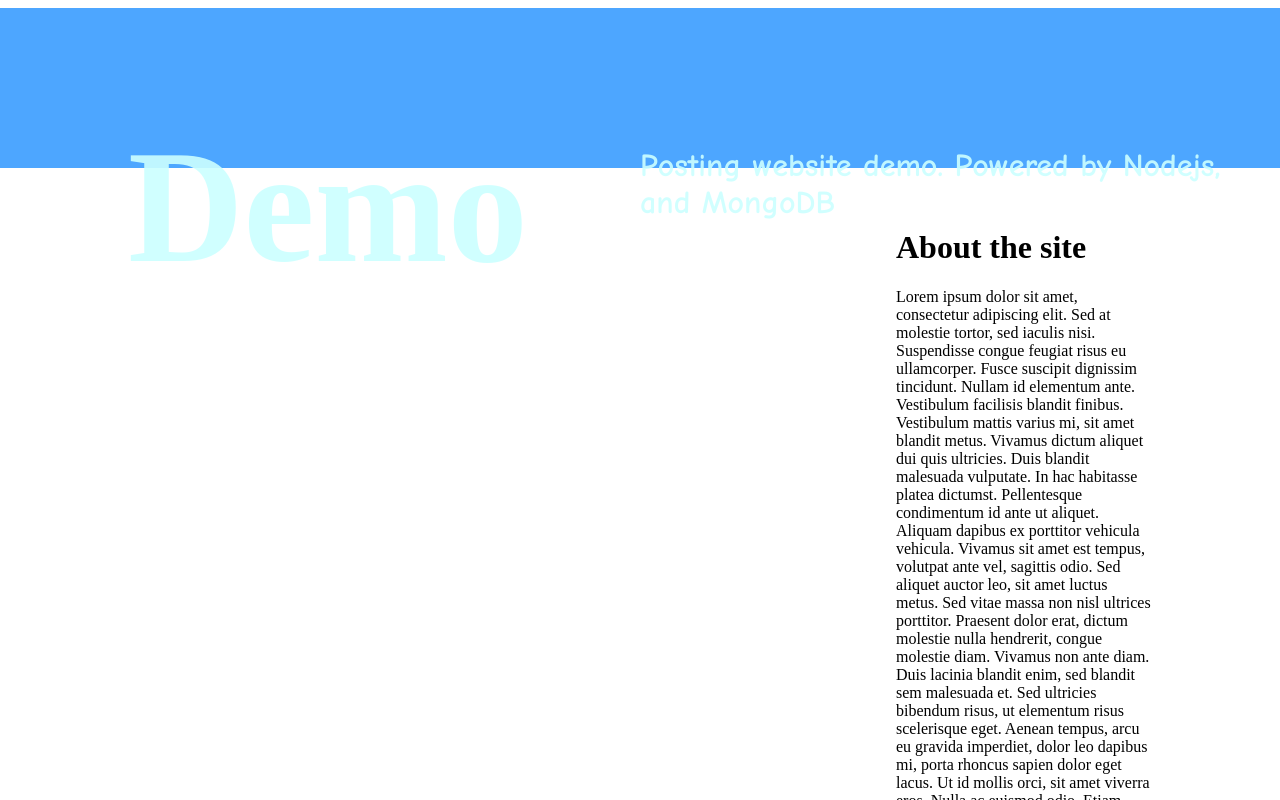
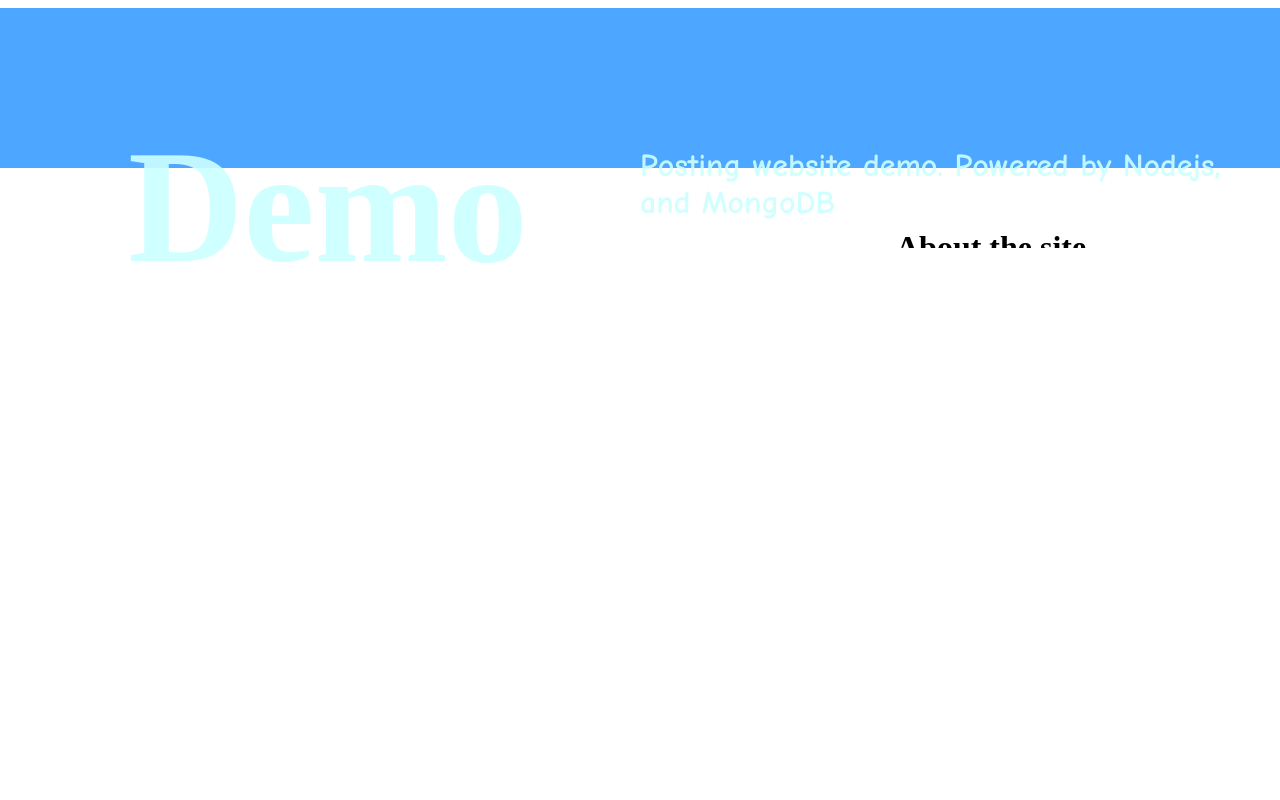
Before and after one commit to Squiva/socialmediarepo, a website: page index.html in a window 1280 px wide. Drawn offline with nearby package versions, Linux system fonts and the light colour scheme.

Commit message:
Add files via upload
More files!!!

```diff
--- a/index.html
+++ b/index.html
@@ -10,8 +10,9 @@
 		<h2 id="text">Posting website demo. Powered by Nodejs, and MongoDB</h2>
 	</div>
 	<div class="sidebar">
-		<div class="side-front face">
-			<h1 id="side-title">About the site</h1>
+		<h1 id="side-title">About the site</h1>
+		<div class="sidebar-inner">
+
 			<p id="side-text">Lorem ipsum dolor sit amet, consectetur adipiscing elit. Sed at molestie tortor, sed iaculis nisi. Suspendisse congue feugiat risus eu ullamcorper. Fusce suscipit dignissim tincidunt. Nullam id elementum ante. Vestibulum facilisis blandit finibus. Vestibulum mattis varius mi, sit amet blandit metus. Vivamus dictum aliquet dui quis ultricies. Duis blandit malesuada vulputate.
 
 			In hac habitasse platea dictumst. Pellentesque condimentum id ante ut aliquet. Aliquam dapibus ex porttitor vehicula vehicula. Vivamus sit amet est tempus, volutpat ante vel, sagittis odio. Sed aliquet auctor leo, sit amet luctus metus. Sed vitae massa non nisl ultrices porttitor. Praesent dolor erat, dictum molestie nulla hendrerit, congue molestie diam. Vivamus non ante diam. Duis lacinia blandit enim, sed blandit sem malesuada et.
--- a/style.css
+++ b/style.css
@@ -34,13 +34,21 @@
 	right: 10%;
 	/*JUST IN CASE*/
 	word-wrap: break-word;
+	overflow: hidden;
 	top: 26%;
 	width: 20%;
-	height: 100%;
+	height: 5%;
+
+	border-radius: 5%;
+	-webkit-transition: height 2s linear 1s;
+	transition: height 2s linear 1s;
+}
+.sidebar:hover {
+	height: 50%;
 }
 .side-title {
 	position: absolute;
 }
 .side-text {
-	word-wrap: break-word;
+	/*PUT STUFF IN LATER*/
 }
```
